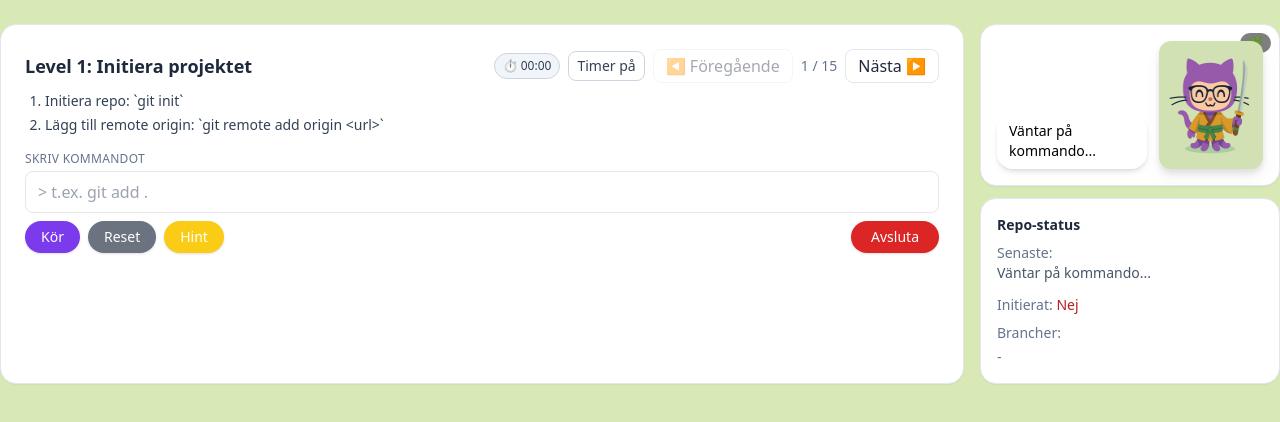
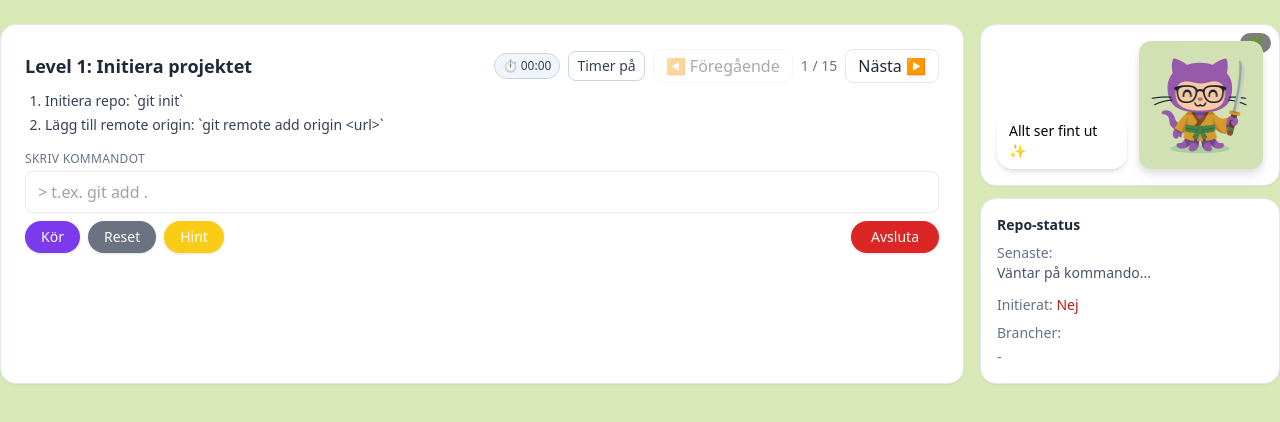
Before and after one commit to DulamaA/git-land-game, a React (Vite) app: page /game/1 in a window 1280 px wide. Shown: the top 422 px of the page. Built offline with nearby package versions, Linux system fonts and the light colour scheme.

Commit message:
💬 feat: add simple Octocat talk-lines (info/error/happy) and use them in bubble

```diff
--- a/src/components/GameScreen.tsx
+++ b/src/components/GameScreen.tsx
@@ -6,6 +6,7 @@ import Hint from './Game/Hint';
 import RepoStatus from './Game/RepoStatus';
 import OctocatAvatar from './Game/OctocatAvatar';
 import { variantByLevel } from '../utils/octocatVariants';
+import { talk, pick } from '../utils/octocatTalk';
 import { useGame } from '../hooks/useGame';
 import { useNavigate, useParams } from 'react-router-dom';
 import { useProgress } from '../state/progress';
@@ -54,7 +55,14 @@ export default function GameScreen() {
   //Octocat variant + speech bubble
   const variant = useMemo(() => variantByLevel[levelIndex + 1] ?? 'base', [levelIndex]);
 
-  const bubble = showHint && firstHint ? 'Hint: ${firstHint}' : (statusMsg?.text ?? '');
+  const bubble =
+    showHint && firstHint
+      ? 'Hint: ${firstHint}'
+      : statusMsg?.type === 'error'
+        ? pick(talk.error)
+        : statusMsg?.type === 'info'
+          ? pick(talk.info)
+          : talk.defaultIdle(level.id, level.title);
 
   //Simple motion: bounce on info, shake on error, then return to idle
   const [mood, setMood] = useState<'idle' | 'happy' | 'oops'>('idle');
--- /dev/null
+++ b/src/utils/octocatTalk.ts
@@ -0,0 +1,29 @@
+export const talk = {
+  defaultIdle: (n: number, title: string) => `Level ${n}: ${title}`,
+  info: [
+    'Snyggt jobbat! 💪',
+    'Bra där, fortsätt så!',
+    'Commiten gick igenom! ✅',
+    'Allt ser fint ut ✨',
+    'Du är på rätt spår 🧭',
+  ],
+
+  error: [
+    'Hmm... något blev fel 🤔',
+    'Försök igen, kolla kommandot!',
+    'Nästan rätt — kolla mellanslagen 👀',
+    'Aj då, flaggan verkar saknas 🚩',
+    'Inte riktigt... prova igen 🔁',
+  ],
+
+  happy: [
+    'Wohoo! Nästa nivå väntar 🚀',
+    'Du klarade det! 🎉',
+    'Git ninja! 🐱‍👤',
+    'Perfekt commit! 💾',
+  ],
+};
+
+export function pick(arr: string[]) {
+    return arr[Math.floor(Math.random() * arr.length)];
+}
```
